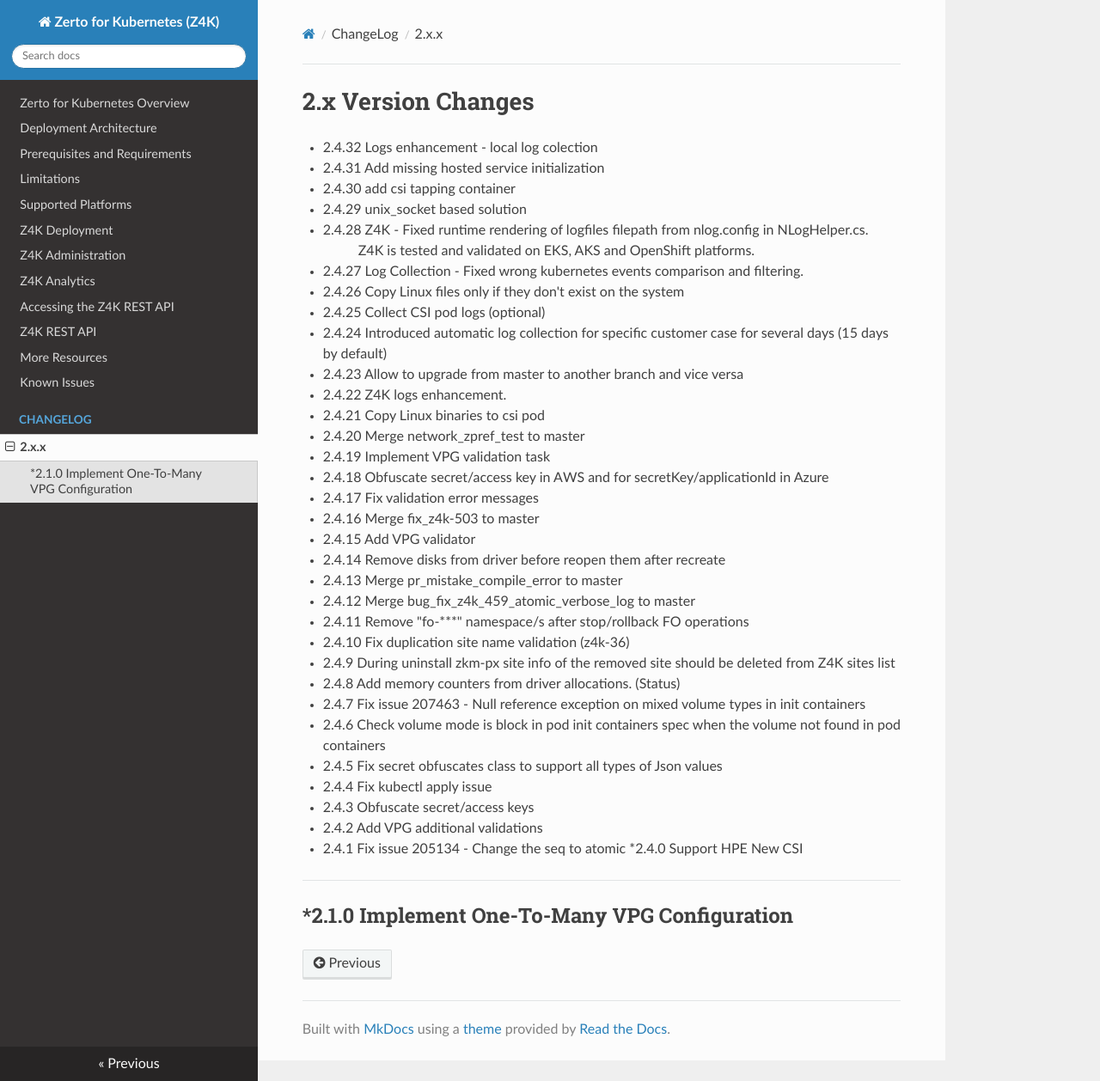
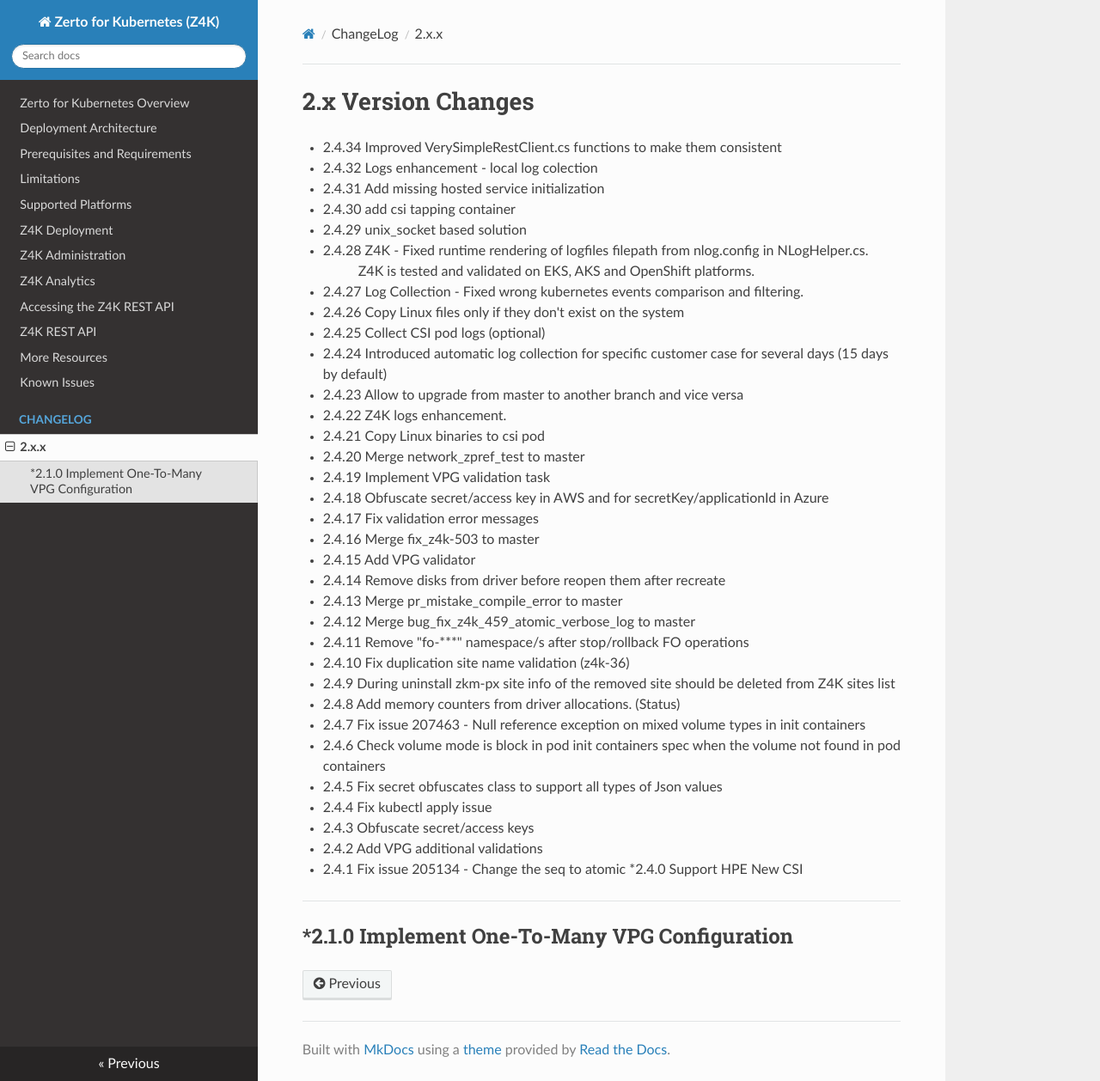
Before and after one commit to ZertoPublic/Z4K, an MkDocs documentation site: the page built from docs/changes/version2.x.x.md, in a window 1280 px wide and 1258 px high. Shown: the whole window at 86% size. Built offline with MkDocs 1.6.1, drawn with Linux system fonts in a browser that asks for light colours.

Commit message:
commit all changes on branch :2.4.34 for version:2.4.34

```diff
--- a/docs/changes/version2.x.x.md
+++ b/docs/changes/version2.x.x.md
@@ -1,5 +1,6 @@
 2.x Version Changes
 ===================
+* 2.4.34 Improved VerySimpleRestClient.cs functions to make them consistent
 * 2.4.32 Logs enhancement - local log colection
 * 2.4.31 Add missing hosted service initialization
 * 2.4.30 add csi tapping container
```
